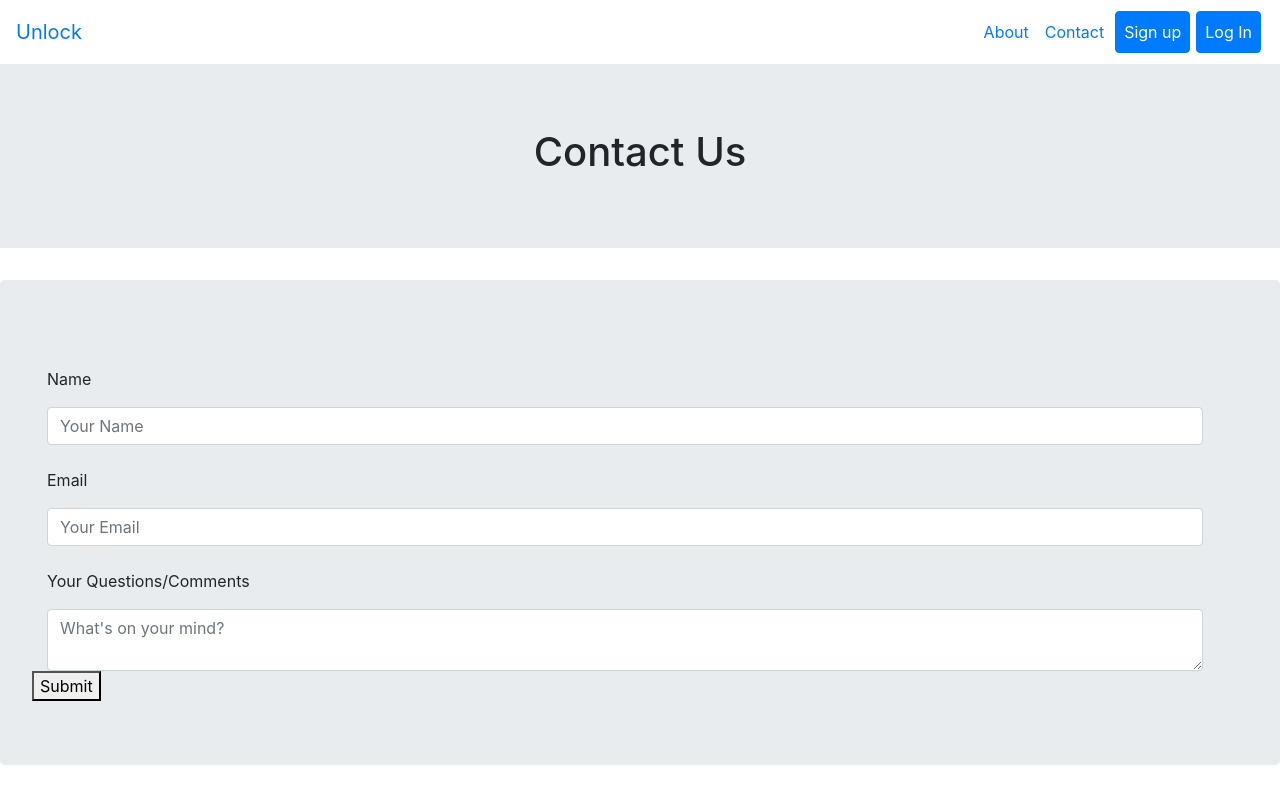
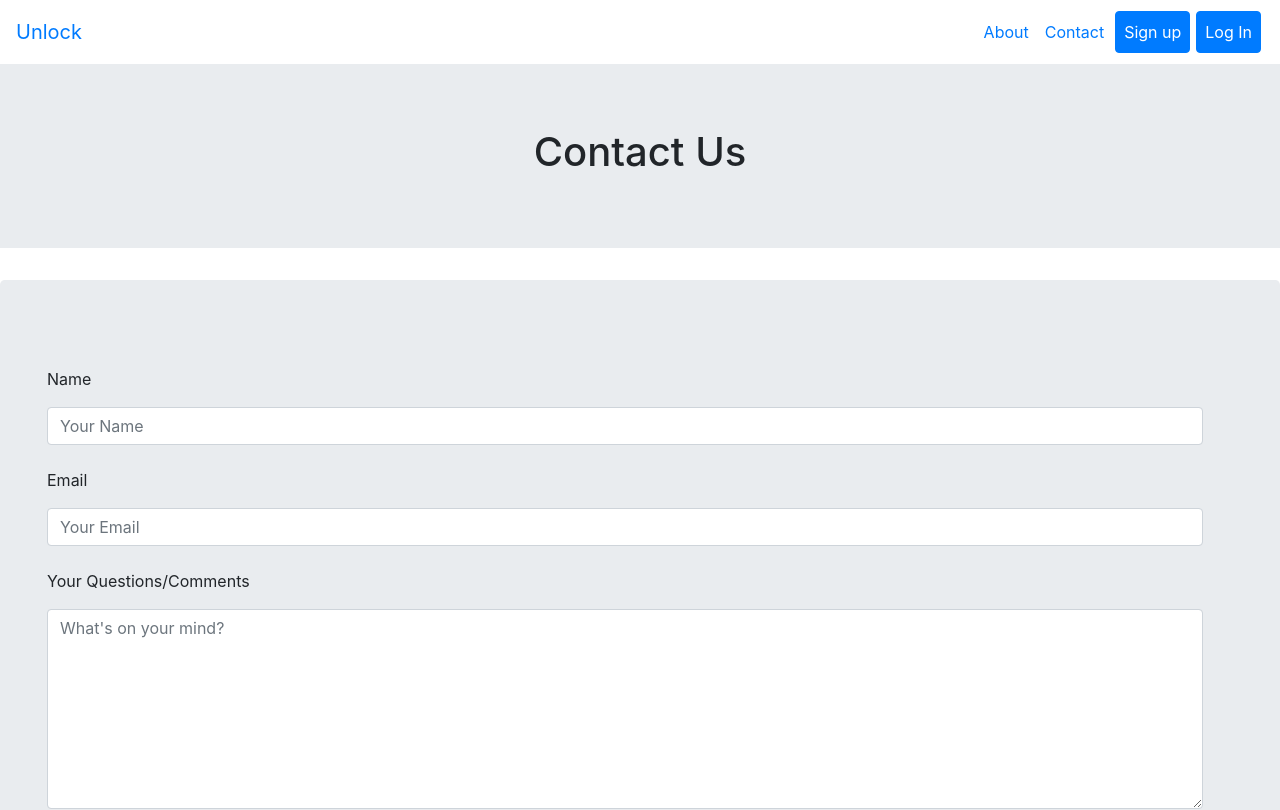
Before and after one commit to koogordo/ag-vis-ui, an Angular app: page /contact in a window 1280 px wide. Shown: the top 810 px of the page. Built offline with nearby package versions, Linux system fonts and the light colour scheme.

Commit message:
formatting

```diff
--- a/src/app/contact/contact.component.css
+++ b/src/app/contact/contact.component.css
@@ -1,3 +1,9 @@
 p{
    padding-top: 2%;
 }
+textarea{
+   min-height: 200px;
+}
+#submit_btn{
+   padding: 1%;
+}
--- a/src/app/contact/contact.component.html
+++ b/src/app/contact/contact.component.html
@@ -27,8 +27,8 @@
           </p>
           <textarea class="textarea form-control" name="message" placeholder="What's on your mind?"></textarea>
         </div>
-        <div>
-          <button class="btn-default">
+        <div id="submit_btn">
+          <button class="btn-primary">
             Submit
           </button>
         </div>
--- a/src/app/contact/contact.component.ts
+++ b/src/app/contact/contact.component.ts
@@ -7,9 +7,9 @@ import { Component, OnInit } from '@angular/core';
 })
 export class ContactComponent implements OnInit {
 
-  name;
-  email;
-  message;
+  public Username = 'Your name';
+  public Useremail = 'Your email';
+  public complaint = 'Your Questions/Comments';
 
   constructor() { }
 
```
